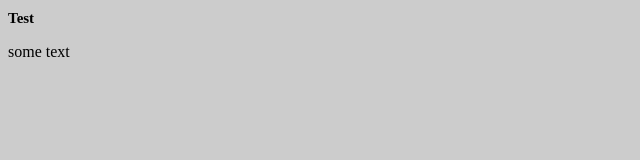
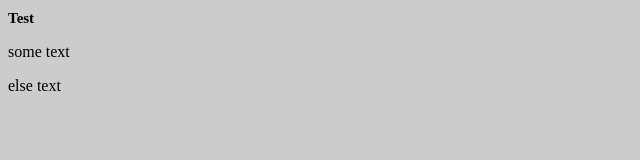
Before and after one commit to sibdial/git, a website: page app/index.html in a window 1280 px wide. Shown: the full height of the page, 0-640 px from the left. Drawn offline with nearby package versions, Linux system fonts and the light colour scheme.

Commit message:
add else text

```diff
--- a/app/index.html
+++ b/app/index.html
@@ -11,6 +11,7 @@
 <body>
 <h1>Test</h1>
     <p>some text</p>
+    <p>else text</p>
 <script src="bower_components/jquery/dist/jquery.js"></script>
 </body>
 </html>
```
